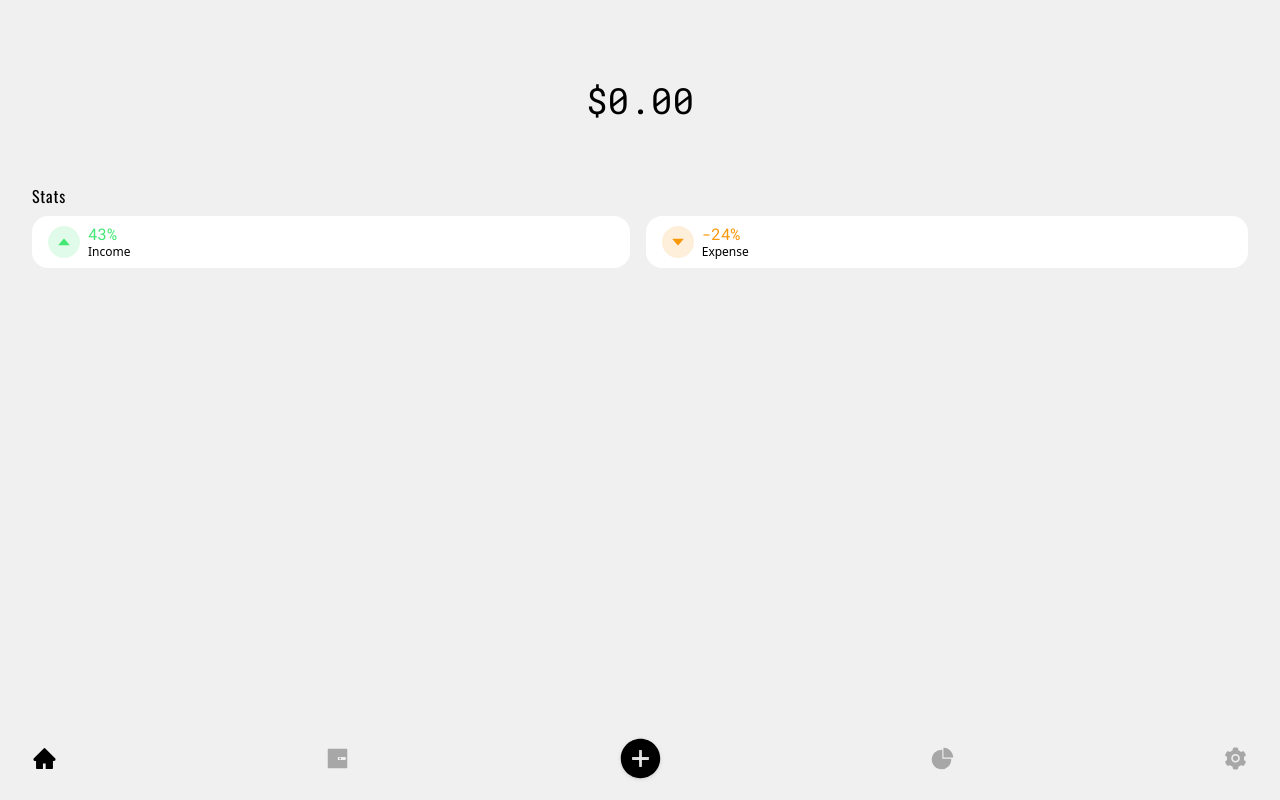
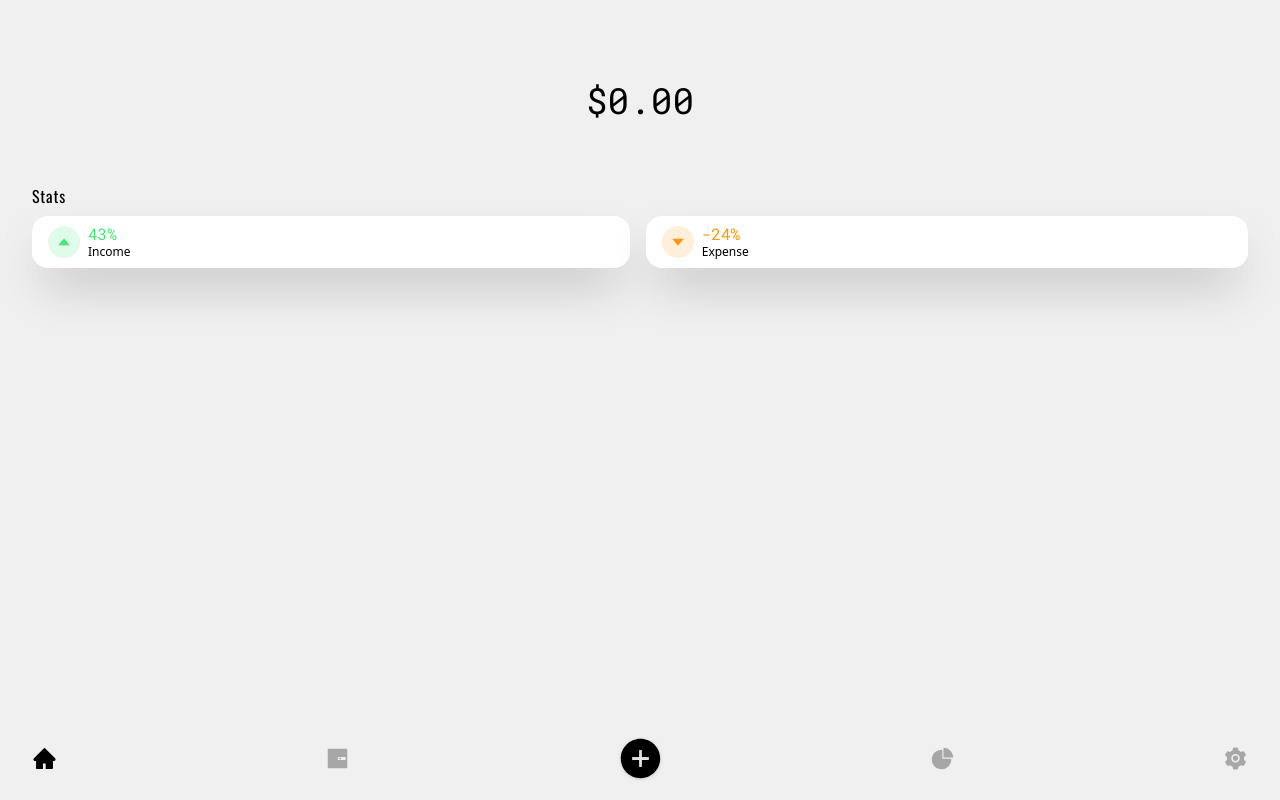
Before and after one commit to DreamWorld420/reactjs-expense-tracker, a React (Vite) app: page / in a window 1280 px wide. Built offline with nearby package versions, Linux system fonts and the light colour scheme.

Commit message:
feat: add transactionsSlice and typing

```diff
--- a/src/app/store.ts
+++ b/src/app/store.ts
@@ -1,9 +1,11 @@
 import { configureStore } from "@reduxjs/toolkit";
 import balanceReducer from "features/balance/balanceSlice";
+import transactionsReducer from "features/transactions/TransactionsSlice";
 
 export const store = configureStore({
 	reducer: {
 		balance: balanceReducer,
+		transactions: transactionsReducer,
 	},
 });
 
--- a/src/components/navigation/Navigation.tsx
+++ b/src/components/navigation/Navigation.tsx
@@ -10,6 +10,7 @@ import NavListItem from "./NavListItem";
 
 const Navigation: React.FC = () => {
 	return (
+		<div className="h-16">
 			<nav className="fixed bottom-0 left-0 h-16 w-screen">
 				<ul className="flex flex-row items-center justify-between px-8">
 					<NavListItem to="/">
@@ -23,7 +24,10 @@ const Navigation: React.FC = () => {
 					{/* Add Button */}
 					<li className="flex flex-col justify-center">
 						<button className="flex flex-col justify-center">
-						<AiFillPlusCircle size={45} className="drop-shadow" />
+							<AiFillPlusCircle
+								size={45}
+								className="drop-shadow"
+							/>
 						</button>
 					</li>
 
@@ -36,6 +40,7 @@ const Navigation: React.FC = () => {
 					</NavListItem>
 				</ul>
 			</nav>
+		</div>
 	);
 };
 
--- a/src/components/stats/StatsCard.tsx
+++ b/src/components/stats/StatsCard.tsx
@@ -17,7 +17,7 @@ const StatsCard: React.FC<IProps> = ({
 	IconBG,
 }) => {
 	return (
-		<div className="flex grow items-center gap-x-2 rounded-2xl bg-white py-2 px-4">
+		<div className="flex grow items-center gap-x-2 rounded-2xl bg-white py-2 px-4 shadow-2xl">
 			<div
 				className="flex h-fit flex-col justify-center rounded-full p-2"
 				style={{
--- /dev/null
+++ b/src/features/transactions/TransactionsSlice.ts
@@ -0,0 +1,27 @@
+import { createSlice, type PayloadAction } from "@reduxjs/toolkit";
+import { Transaction } from "types";
+
+type TransactionsInitialState = {
+	value: Transaction[];
+};
+
+const initialState: TransactionsInitialState = {
+	value: [],
+};
+
+export const transactionsSlice = createSlice({
+	name: "transactions",
+	initialState,
+	reducers: {
+		add: (state, action: PayloadAction<Transaction>) => {
+			state.value.push(action.payload);
+		},
+		remove: (state, action: PayloadAction<number>) => {
+			state.value.splice(action.payload, 1);
+		},
+	},
+});
+
+export const { add, remove } = transactionsSlice.actions;
+
+export default transactionsSlice.reducer;
--- a/src/router/pages/Root.tsx
+++ b/src/router/pages/Root.tsx
@@ -4,8 +4,10 @@ import { Outlet } from "react-router-dom";
 
 const Root: React.FC = () => {
 	return (
-		<div className="pt-4">
-			<Outlet />
+		<div className="flex h-screen flex-col pt-4">
+			<section className="grow">
+				<Outlet />
+			</section>
 			<Navigation />
 		</div>
 	);
--- /dev/null
+++ b/src/types/TransactionType.enum.ts
@@ -0,0 +1,6 @@
+enum TransactionType {
+	INCOME,
+	EXPENSE,
+}
+
+export default TransactionType;
--- /dev/null
+++ b/src/types/index.ts
@@ -0,0 +1,2 @@
+export { type default as Transaction } from "./Transaction.interface";
+export { type default as TransactionType } from "./TransactionType.enum";
```
Also changed, not shown: src/types/Transaction.interface.ts (added, +10 -0 lines). Lines whose indentation alone changed are shown as unchanged.
